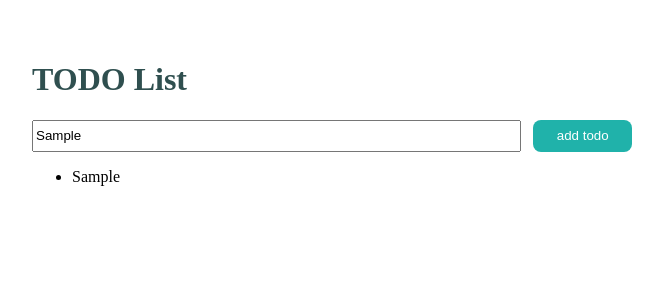
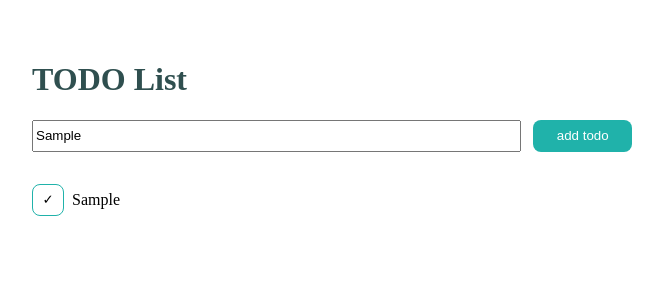
Before and after one commit to perzikanz/learn-nuxt-v4, a Nuxt app: page /todo in a window 1280 px wide. Both pictures are taken after typing "Sample" into the empty fields and a click on the button "add todo". Shown: the top 300 px of the page, without its empty margins (308-971 px from the left). Built offline with nearby package versions, Linux system fonts and the light colour scheme.

Commit message:
TODOの完了機能を追加し、リストの部分を別コンポーネントに分ける

```diff
--- /dev/null
+++ b/app/components/TodoList.vue
@@ -0,0 +1,53 @@
+<script setup lang="ts">
+const { todoList } = defineProps<{
+  todoList: { id: number; text: string }[]
+}>()
+const emit = defineEmits<{
+  onClick: [value: number]
+}>()
+</script>
+
+<template>
+  <ul class="list">
+    <li v-for="item in todoList" :key="item.id" class="listItem">
+      <button @click="emit('onClick', item.id)" class="doneButton">✓</button>
+      <p class="itemText">{{ item.text }}</p>
+    </li>
+  </ul>
+</template>
+
+<style>
+.list {
+  display: flex;
+  flex-direction: column;
+  gap: 12px;
+  list-style: none;
+  padding: 0;
+  margin-top: 32px;
+}
+
+.listItem {
+  --list-item-height: 32px;
+  display: flex;
+  gap: 8px;
+  height: var(--list-item-height);
+}
+
+.doneButton {
+  background: none;
+  border: 1px solid lightseagreen;
+  border-radius: 8px;
+  height: 100%;
+  aspect-ratio: 1 / 1;
+  &:hover {
+    background: lightseagreen;
+    color: white;
+  }
+}
+
+.itemText {
+  height: 100%;
+  line-height: var(--list-item-height);
+  margin: 0;
+}
+</style>
--- a/app/pages/todo.vue
+++ b/app/pages/todo.vue
@@ -1,15 +1,14 @@
 <script setup lang="ts">
 import { ref } from "vue"
-const todoList = ref<null | { id: number; text: string }[]>(null)
+const todoList = ref<{ id: number; text: string }[]>([])
 
 const handleSubmit = (text: string) => {
   const todo = { id: Date.now(), text }
-  if (todoList.value) {
-    todoList.value.push(todo)
-    return
-  }
+  todoList.value.push(todo)
+}
 
-  todoList.value = [todo]
+const handleClick = (id: number) => {
+  todoList.value = todoList.value!.filter((item) => item.id !== id)
 }
 </script>
 
@@ -17,11 +16,11 @@ const handleSubmit = (text: string) => {
   <div class="container">
     <h1 class="title">TODO List</h1>
     <AddTodo @on-submit="handleSubmit" />
-    <ul v-if="todoList">
-      <li v-for="item in todoList" :key="item.id">
-        {{ item.text }}
-      </li>
-    </ul>
+    <TodoList
+      v-if="0 < todoList.length"
+      :todo-list="todoList"
+      @on-click="handleClick"
+    />
   </div>
 </template>
 
```
